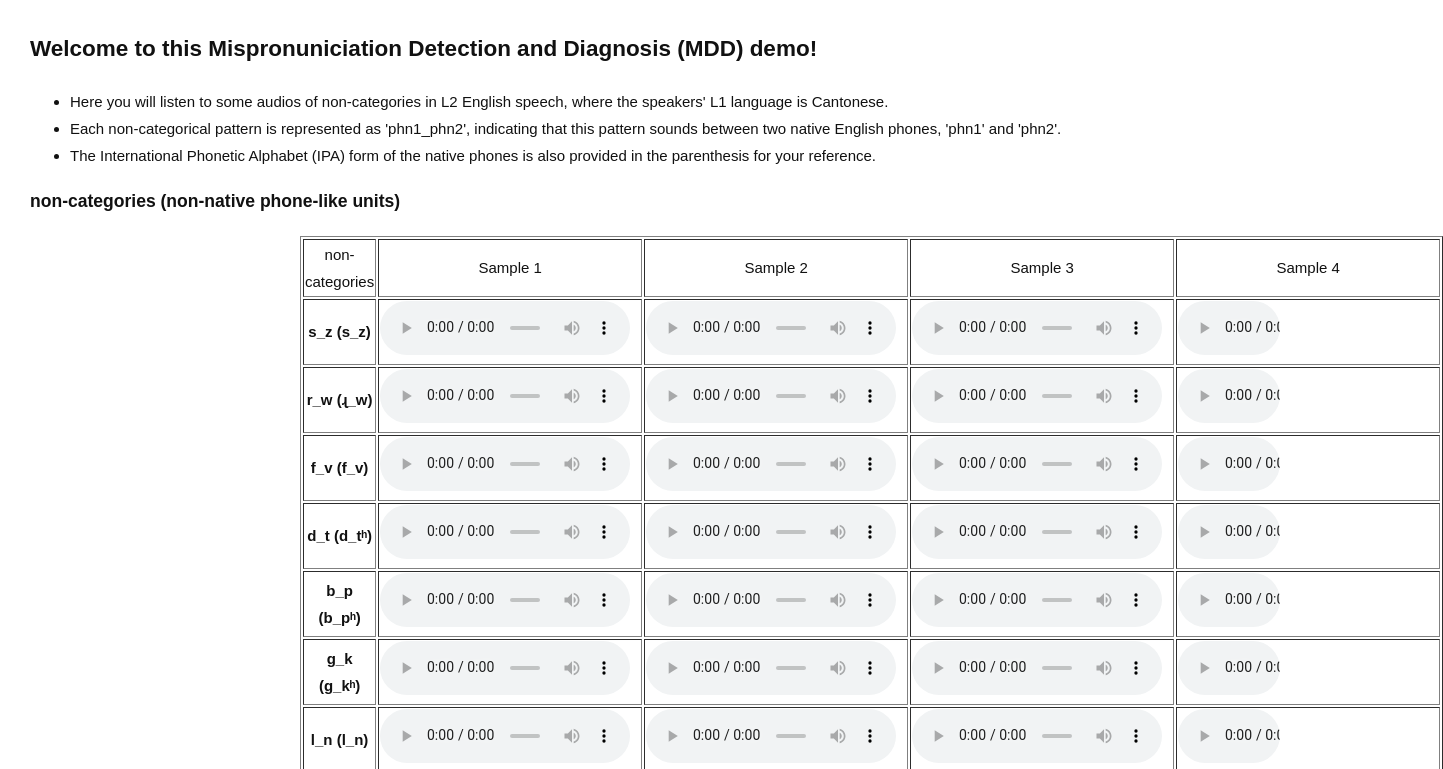
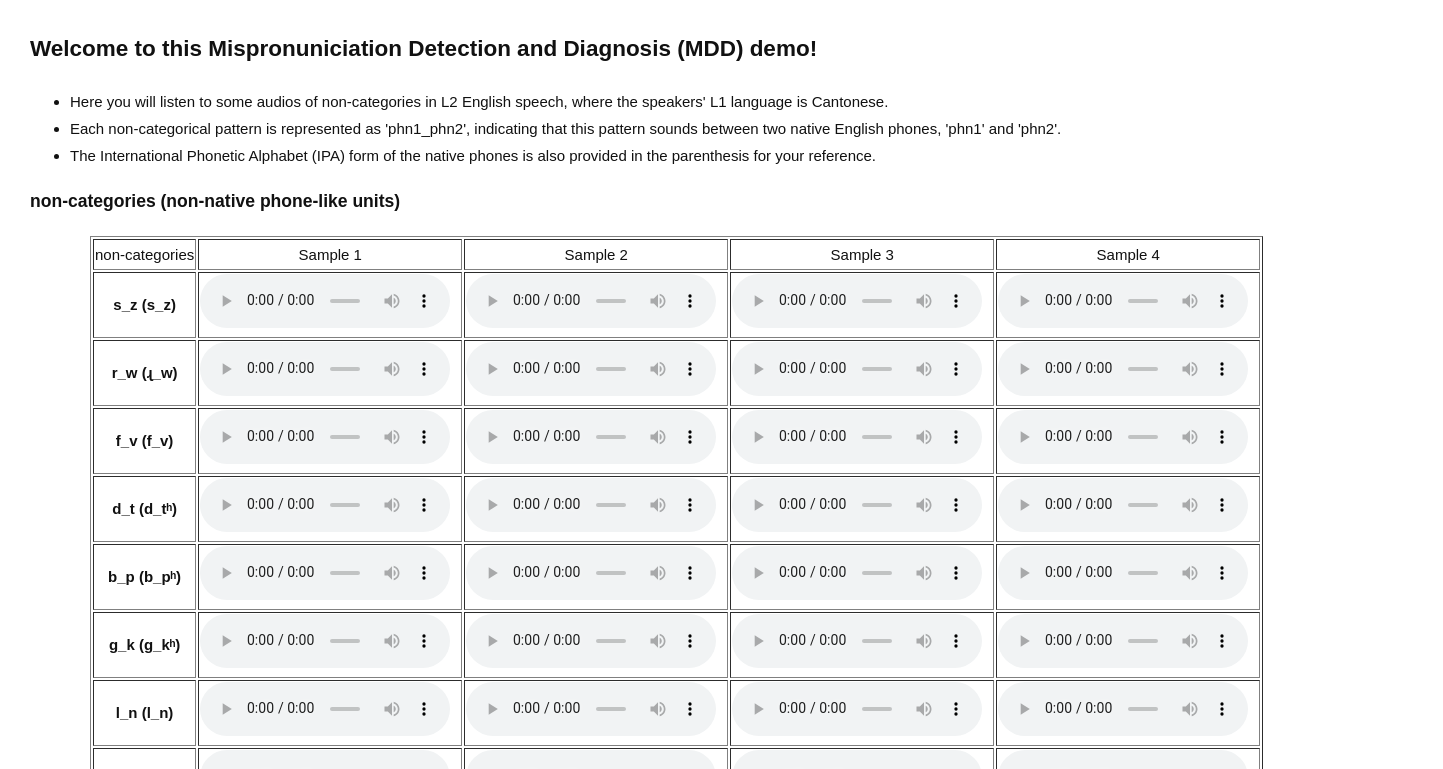
Before and after one commit to lixucuhk/MDD_demo.github.io, a plain HTML site: page index.html in a window 1280 px wide. Shown: the top 769 px of the page, 1443 px wide, since content can reach past the window. Drawn offline with Linux system fonts and the light colour scheme.

Commit message:
update style

```diff
--- a/index.html
+++ b/index.html
@@ -41,7 +41,7 @@ audio {
     <h3>non-categories (non-native phone-like units)</h3>
 
 	<!-- <h4>Three non-native patterns:</h4> -->
-  <div style="position:absolute;left:300px">
+  <div style="position:absolute;left:90px">
     <table border="1">
       <tr>
         <td align="center" >non-categories</td>
```
